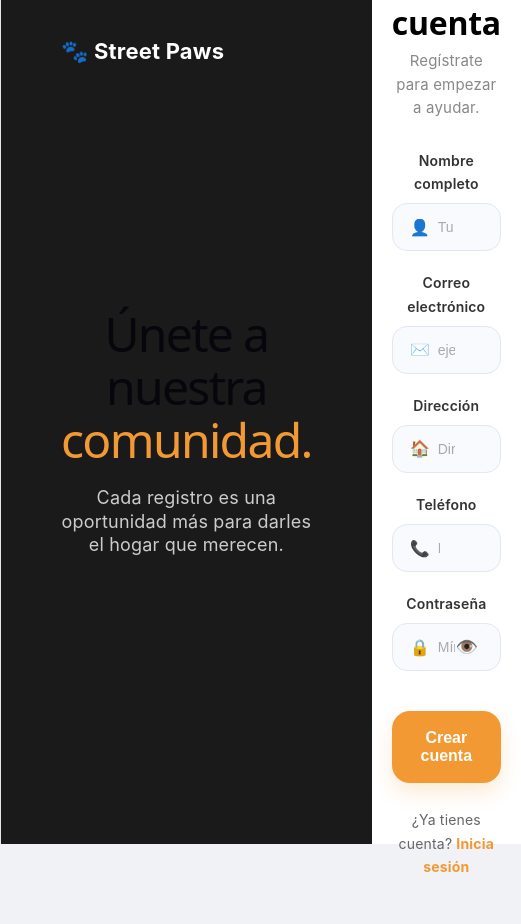
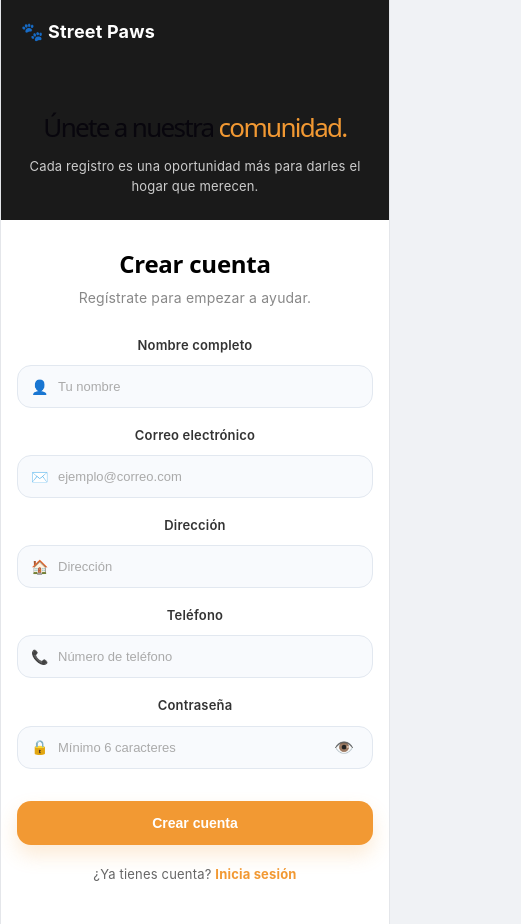
Before and after one commit to Alarcon576/ProyectoSena, a React (Vite) app in the folder front-end/StreetPawsFrontend/: page / in a window 390 px wide. Both pictures are taken after a click on the element "Regístrate". Shown: the whole page, 521 px wide, since content can reach past the window. Before the commit the page ends 898 px from the top, so only its background shows below. Built offline with nearby package versions, Linux system fonts and the light colour scheme.

Commit message:
035(administrador-front):Prueba commit 3

```diff
--- a/front-end/StreetPawsFrontend/src/components/auth/Register.css
+++ b/front-end/StreetPawsFrontend/src/components/auth/Register.css
@@ -80,3 +80,140 @@
   text-align: center;
   border: 1px solid #c3e6cb;
 }
+
+/* ═══════════════════════════════════════
+   RESPONSIVE REGISTER
+═══════════════════════════════════════ */
+
+@media (max-width: 768px) {
+
+  .reg-page {
+    flex-direction: column;
+    min-height: 100vh;
+    height: auto;
+  }
+
+  /* HERO */
+  .reg-left-side {
+    min-height: 260px;
+    padding: 30px 20px;
+    justify-content: flex-end;
+  }
+
+  .reg-brand {
+    top: 20px;
+    left: 20px;
+    font-size: 18px;
+  }
+
+  .reg-hero-content h1 {
+    font-size: 32px;
+    line-height: 1.2;
+    margin-bottom: 14px;
+  }
+
+  .reg-hero-content p {
+    font-size: 14px;
+    max-width: 100%;
+    line-height: 1.5;
+  }
+
+  /* FORM */
+  .reg-right-side {
+    width: 100%;
+    padding: 20px 16px 40px;
+    align-items: flex-start;
+  }
+
+  .reg-form-container {
+    max-width: 100%;
+    padding: 0;
+  }
+
+  .reg-form-container h2 {
+    font-size: 28px;
+    margin-top: 10px;
+  }
+
+  .reg-subtitle {
+    font-size: 14px;
+    margin-bottom: 24px;
+  }
+
+  .reg-field {
+    margin-bottom: 16px;
+  }
+
+  .reg-field label {
+    font-size: 13px;
+  }
+
+  .reg-input-box input {
+    padding: 14px 42px;
+    font-size: 14px;
+    border-radius: 14px;
+  }
+
+  .reg-icon {
+    left: 14px;
+    font-size: 14px;
+  }
+
+  .reg-eye {
+    right: 14px;
+    font-size: 16px;
+  }
+
+  .reg-btn {
+    padding: 16px;
+    border-radius: 14px;
+    font-size: 15px;
+    margin-top: 16px;
+  }
+
+  .reg-footer {
+    margin-top: 20px;
+    font-size: 13px;
+    line-height: 1.5;
+  }
+
+  .success-text,
+  .error-text {
+    font-size: 13px;
+  }
+}
+
+/* ═══════════════════════════════════════
+   MÓVILES PEQUEÑOS
+═══════════════════════════════════════ */
+
+@media (max-width: 480px) {
+
+  .reg-left-side {
+    min-height: 220px;
+    padding: 24px 16px;
+  }
+
+  .reg-hero-content h1 {
+    font-size: 26px;
+  }
+
+  .reg-hero-content p {
+    font-size: 13px;
+  }
+
+  .reg-form-container h2 {
+    font-size: 24px;
+  }
+
+  .reg-input-box input {
+    padding: 13px 40px;
+    font-size: 13px;
+  }
+
+  .reg-btn {
+    font-size: 14px;
+    padding: 14px;
+  }
+
+}
--- a/front-end/StreetPawsFrontend/src/components/social/Feed.css
+++ b/front-end/StreetPawsFrontend/src/components/social/Feed.css
@@ -1543,8 +1543,11 @@ input::placeholder, textarea::placeholder {
 
   /* NAVBAR */
   .top-navbar {
-    padding: 0 12px;
-    height: 60px;
+    padding: 0 10px;
+    height: auto;
+    min-height: 60px;
+    flex-wrap: wrap;
+    gap: 10px;
   }
 
   .top-navbar .nav-brand {
@@ -1552,7 +1555,10 @@ input::placeholder, textarea::placeholder {
   }
 
   .top-navbar .nav-links {
-    gap: 2px;
+    width: 100%;
+    justify-content: center;
+    flex-wrap: wrap;
+    gap: 6px;
   }
 
   .top-navbar .nav-links span {
@@ -1571,19 +1577,52 @@ input::placeholder, textarea::placeholder {
 
   /* LAYOUT */
   .feed-layout {
-    grid-template-columns: 1fr;
+    display: flex;
+    flex-direction: column;
     padding: 10px;
     margin-top: 10px;
     gap: 14px;
   }
 
+  /* MOSTRAR SIDEBARS EN MOBILE */
   .sidebar-left,
   .sidebar-right {
-    display: none;
-  }
-
+    display: flex;
+    flex-direction: column;
+    gap: 14px;
+    width: 100%;
+    position: static;
+  }
+
+  /* ORDEN MOBILE */
   .feed-main {
+    order: 1;
     width: 100%;
+  }
+
+  .sidebar-left {
+    order: 2;
+  }
+
+  .sidebar-right {
+    order: 3;
+  }
+
+  /* WIDGETS */
+  .widget-card,
+  .tip-box {
+    padding: 14px;
+    border-radius: 16px;
+  }
+
+  .widget-card h3 {
+    font-size: 15px;
+  }
+
+  .lider-item,
+  .adopt-item,
+  .tendencia-item {
+    gap: 10px;
   }
 
   /* CREAR POST */
@@ -1625,14 +1664,18 @@ input::placeholder, textarea::placeholder {
 
   .post-header {
     gap: 10px;
+    align-items: flex-start;
   }
 
   .post-user {
     gap: 10px;
+    flex: 1;
+    min-width: 0;
   }
 
   .post-user-info h4 {
     font-size: 14px;
+    word-break: break-word;
   }
 
   .post-user-info span {
@@ -1642,6 +1685,7 @@ input::placeholder, textarea::placeholder {
   .post-text {
     font-size: 14px;
     line-height: 1.5;
+    word-break: break-word;
   }
 
   .post-image {
@@ -1653,10 +1697,12 @@ input::placeholder, textarea::placeholder {
   .post-actions {
     justify-content: space-between;
     gap: 6px;
+    flex-wrap: wrap;
   }
 
   .post-actions button {
     flex: 1;
+    min-width: 90px;
     justify-content: center;
     padding: 10px 6px;
     font-size: 12px;
@@ -1710,7 +1756,7 @@ input::placeholder, textarea::placeholder {
     flex: 1;
   }
 
-  /* DROPDOWN AVATAR */
+  /* DROPDOWN */
   .dropdown-avatar {
     right: -10px;
     min-width: 180px;
@@ -1734,33 +1780,3 @@ input::placeholder, textarea::placeholder {
   }
 
 }
-
-/* ═══════════════════════════════════════
-   MOBILE PEQUEÑO
-═══════════════════════════════════════ */
-
-@media (max-width: 480px) {
-
-  .top-navbar .nav-links span {
-    padding: 5px 8px;
-    font-size: 11px;
-  }
-
-  .top-navbar .nav-brand {
-    font-size: 14px;
-  }
-
-  .post-actions button {
-    font-size: 11px;
-    padding: 8px 4px;
-  }
-
-  .crear-post-header textarea {
-    font-size: 13px;
-  }
-
-  .post-text {
-    font-size: 13px;
-  }
-
-}
```
